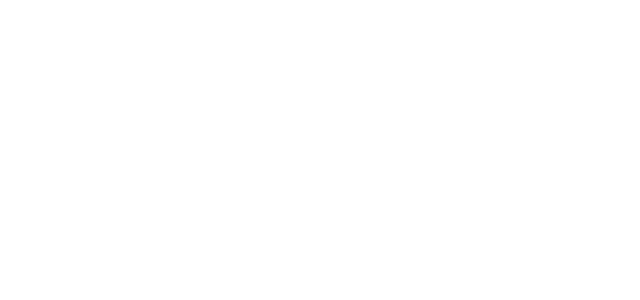
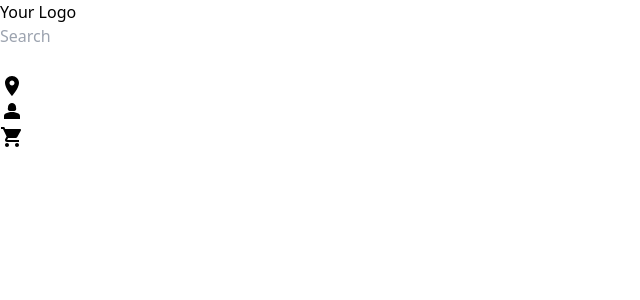
Before and after one commit to juice2227/Dawamed, a React (Vite) app in the folder client/: page / in a window 1280 px wide. Before the commit this address had no page. Shown: the top 300 px of the page, without its empty margins (0-640 px from the left). Built offline with nearby package versions, Linux system fonts and the light colour scheme.

Commit message:
login/reg

```diff
--- a/client/src/App.jsx
+++ b/client/src/App.jsx
@@ -4,6 +4,7 @@
 
 
 import Registration from './pages/Registration'
+import Navbar from './components/Navbar'
 
 
 function App() {
@@ -11,7 +12,9 @@
   return (
    <div>
     <BrowserRouter>
+
     <Routes>
+      <Route path='/' element={<Navbar />} />
       <Route path='/login' element={<Login />} />
       <Route path='/register' element={<Registration />} />
     </Routes>
--- a/client/src/components/Navbar.jsx
+++ b/client/src/components/Navbar.jsx
@@ -1,5 +1,7 @@
 import React, { useState } from 'react';
 import ShoppingCartIcon from '@mui/icons-material/ShoppingCart';
+import LocationOnIcon from '@mui/icons-material/LocationOn';
+import Person2Icon from '@mui/icons-material/Person2';
 
 
 const Navbar = () => {
@@ -29,10 +31,13 @@
             <i className="fas fa-bars"></i>
           </button>
         </div>
+        <div className=''>
+            <LocationOnIcon />
+        </div>
         <div className={`lg:flex lg:items-center ${isOpen ? 'block' : 'hidden'}`}>
 
           <div to="/profile" className="text-white mx-2 my-1 hover:text-gray-300">
-            <i className="fas fa-user"></i>
+           <Person2Icon />
           </div>
           <div to="/cart" className="text-white mx-2 my-1 hover:text-gray-300">
            <ShoppingCartIcon />
--- a/client/src/pages/Login.jsx
+++ b/client/src/pages/Login.jsx
@@ -19,7 +19,7 @@
     <div className="flex justify-center items-center h-screen bg-white">
       <form className="bg-green-500 shadow-md rounded px-8 pt-6 pb-8 mb-4 ite">
         <div className="mb-4 flex items-center">
-          <img src={emailIcon} alt="Email Icon" className="w-6 h-6 mr-2" />
+          {/* <img src={emailIcon} alt="Email Icon" className="w-6 h-6 mr-2" /> */}
           <input
             className="shadow appearance-none border rounded w-full py-2 px-3 text-gray-700 leading-tight focus:outline-none focus:shadow-outline"
             id="email"
@@ -30,7 +30,7 @@
           />
           </div>
           <div className="mb-4 flex items-center">
-          <img src={passwordIcon} alt="Password Icon" className="w-6 h-6 mr-2" />
+          {/* <img src={passwordIcon} alt="Password Icon" className="w-6 h-6 mr-2" /> */}
           <input
             className="shadow appearance-none border rounded w-full py-2 px-3 text-gray-700 mb-3 leading-tight focus:outline-none focus:shadow-outline"
             id="password"
@@ -43,7 +43,7 @@
 
         <div className="flex items-center justify-center">
           <button
-            className="bg-blue-500 hover:bg-blue-700 text-white font-bold py-2 px-4 rounded focus:outline-none focus:shadow-outline"
+            className="bg-blue-500 w-[100%] hover:bg-blue-700 text-white font-bold py-2 px-4 rounded focus:outline-none focus:shadow-outline"
             type="button"
             onClick={handleLogin}
           >
--- a/client/src/pages/Registration.jsx
+++ b/client/src/pages/Registration.jsx
@@ -30,7 +30,7 @@
       <form className="w-full max-w-md bg-green-500 shadow-md rounded px-8 pt-6 pb-8 mb-4">
         <h2 className="text-center text-2xl mb-6">Register</h2>
         <div className="mb-4 flex items-center">
-          <img src={userIcon} alt="User Icon" className="w-6 h-6 mr-2" />
+          {/* <img src={userIcon} alt="User Icon" className="w-6 h-6 mr-2" /> */}
 
           <input
             className="shadow appearance-none border rounded w-full py-2 px-3 text-gray-700 mb-3 leading-tight focus:outline-none focus:shadow-outline"
@@ -42,7 +42,7 @@
           />
         </div>
         <div className="mb-4 flex items-center">
-          <img src={userIcon} alt="User Icon" className="w-6 h-6 mr-2" />
+          {/* <img src={userIcon} alt="User Icon" className="w-6 h-6 mr-2" /> */}
           <input
             className="shadow appearance-none border rounded w-full py-2 px-3 text-gray-700 mb-3 leading-tight focus:outline-none focus:shadow-outline"
             id="text"
@@ -53,7 +53,7 @@
           />
         </div>
         <div className="mb-4 flex items-center">
-          <img src={emailIcon} alt="Email Icon" className="w-6 h-6 mr-2" />
+          {/* <img src={emailIcon} alt="Email Icon" className="w-6 h-6 mr-2" /> */}
           <input
             className="shadow appearance-none border rounded w-full py-2 px-3 text-gray-700 leading-tight focus:outline-none focus:shadow-outline"
             id="email"
@@ -64,7 +64,7 @@
           />
         </div>
         <div className="mb-4 flex items-center">
-          <img src={passwordIcon} alt="Password Icon" className="w-6 h-6 mr-2" />
+          {/* <img src={passwordIcon} alt="Password Icon" className="w-6 h-6 mr-2" /> */}
           <input
             className="shadow appearance-none border rounded w-full py-2 px-3 text-gray-700 mb-3 leading-tight focus:outline-none focus:shadow-outline"
             id="password"
@@ -75,7 +75,7 @@
           />
         </div>
         <div className="mb-4 flex items-center">
-          <img src={passwordIcon} alt="Password Icon" className="w-6 h-6 mr-2" />
+          {/* <img src={passwordIcon} alt="Password Icon" className="w-6 h-6 mr-2" /> */}
           <input
             className="shadow appearance-none border rounded w-full py-2 px-3 text-gray-700 mb-3 leading-tight focus:outline-none focus:shadow-outline"
             id="confirmPassword"
@@ -87,7 +87,7 @@
         </div>
         <div className="flex items-center justify-center">
           <button
-            className="bg-blue-500 hover:bg-blue-700 text-white font-bold py-2 px-4 rounded focus:outline-none focus:shadow-outline"
+            className="bg-blue-500 w-[100%] hover:bg-blue-700 text-white font-bold py-2 px-4 rounded focus:outline-none focus:shadow-outline"
             type="button"
             onClick={handleRegister}
           >
```
